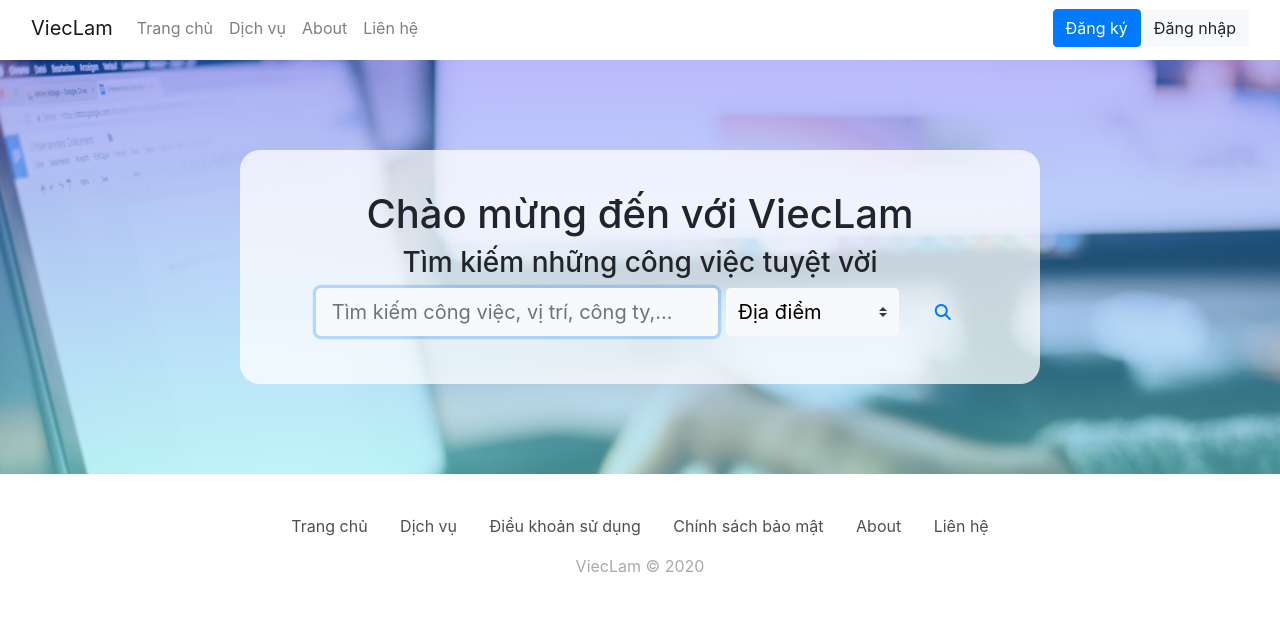
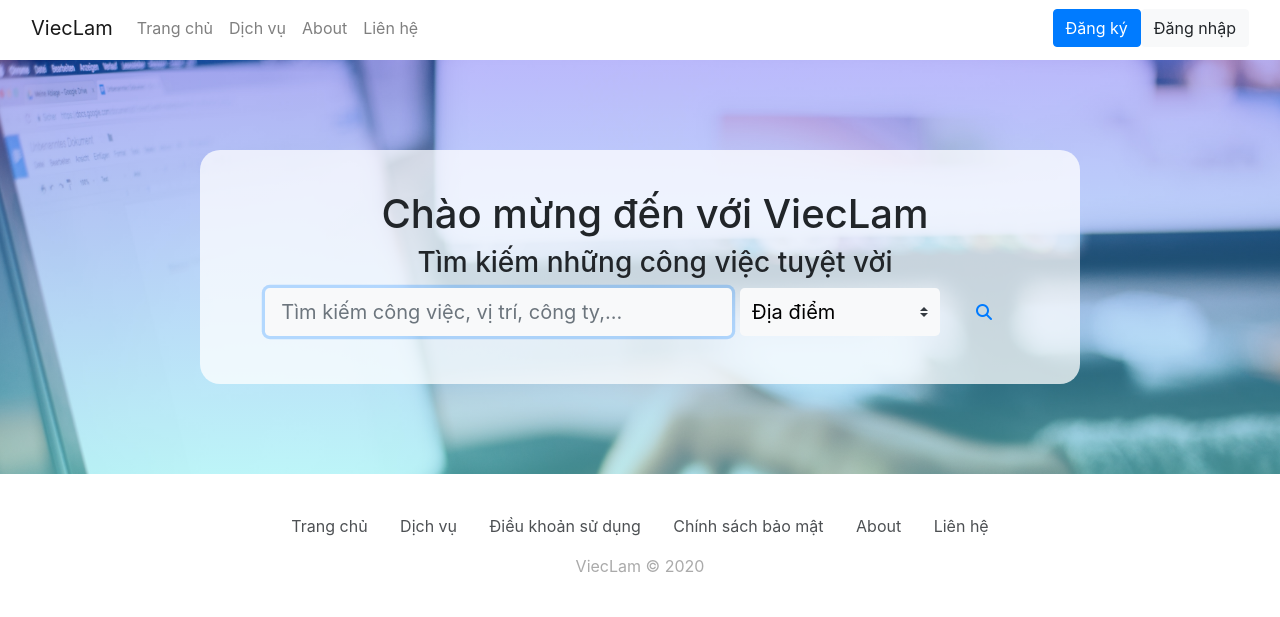
Before and after one commit to bxsang/WebViecLam, a PHP site: page / in a window 1280 px wide. Shown: the top 617 px of the page. Run offline with PHP 8.4, Linux system fonts and the light colour scheme; some libraries are stand-ins or nearby versions.

Commit message:
increase jumbotron width

```diff
--- a/src/assets/css/styles.css
+++ b/src/assets/css/styles.css
@@ -1,3 +1,7 @@
+*, ::after, ::before {
+  box-sizing: revert;
+}
+
 #abc {
   margin-top: 60px;
   text-align: center;
--- a/src/index.php
+++ b/src/index.php
@@ -4,7 +4,7 @@
   <?php include_once 'include/navbar.html'; ?>
 
   <div id="abc">
-    <div class="jumbotron jumbotron-fluid">
+    <div class="jumbotron">
       <div class="container">
         <h1>Chào mừng đến với ViecLam</h1>
         <h3>Tìm kiếm những công việc tuyệt vời</h3>
```
